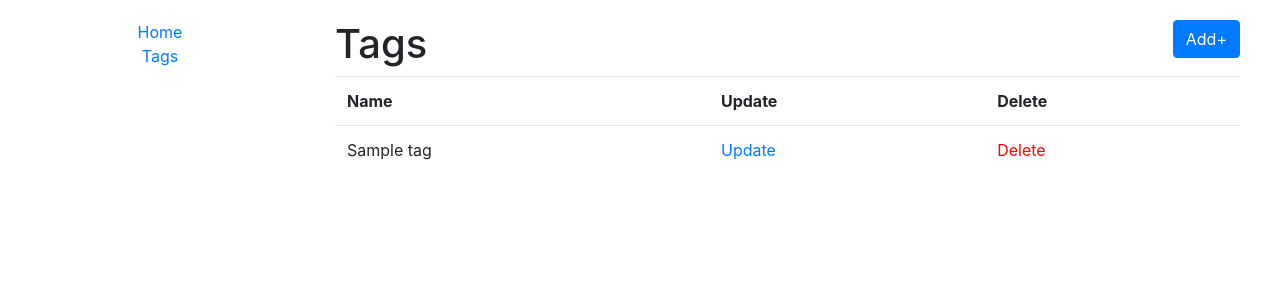
After one commit to MKeSiMu/todo-list-practice, a Django app: page /tags/ in a window 1280 px wide. The commit adds this page. Shown: the top 300 px of the page. Run offline with Django 4.2, Linux system fonts and the light colour scheme; tables that the repository leaves empty hold one stand-in row (values such as "Sample post").

Commit message:
Added CRUD for Tag

```diff
--- a/templates/includes/sidebar.html
+++ b/templates/includes/sidebar.html
@@ -1,4 +1,4 @@
 <ul class="sidebar-nav">
   <li class="li-sidebar"><a href="{% url 'todo_list_app:index' %}">Home</a></li>
-  <li class="li-sidebar"><a href="#">Tags</a></li>
+  <li class="li-sidebar"><a href="{% url 'todo_list_app:tag-list' %}">Tags</a></li>
 </ul>
--- /dev/null
+++ b/templates/todo_list_app/tag_list.html
@@ -0,0 +1,39 @@
+{% extends "base.html" %}
+
+{% block content %}
+  <h1>
+    Tags
+    <a href="{% url 'todo_list_app:tag-create' %}" class="btn btn-primary link-to-page float-right">
+      Add+
+    </a>
+  </h1>
+  {% if tag_name_list %}
+  <table class="table">
+      <tr>
+        <th>Name</th>
+        <th>Update</th>
+        <th>Delete</th>
+      </tr>
+    {% for tag in tag_name_list%}
+      <tr>
+      <td>
+        {{ tag }}
+      </td>
+      <td>
+        <a href="{% url 'todo_list_app:tag-update' pk=tag.id %}">
+          Update
+        </a>
+      </td>
+      <td>
+        <a style="color: red"
+           href="{% url 'todo_list_app:tag-delete' pk=tag.id %}">
+          Delete
+        </a>
+      </td>
+      </tr>
+      {% endfor %}
+    </table>
+   {% else %}
+     <p>No any tags!</p>
+  {% endif %}
+{% endblock %}
--- a/todo_list_app/urls.py
+++ b/todo_list_app/urls.py
@@ -6,6 +6,10 @@ from todo_list_app.views import (
     TaskUpdateView,
     TaskDeleteView,
     task_complete_or_undo,
+    TagListView,
+    TagCreateView,
+    TagUpdateView,
+    TagDeleteView,
 )
 
 urlpatterns = [
@@ -18,6 +22,10 @@ urlpatterns = [
         task_complete_or_undo,
         name="task-status"
     ),
+    path("tags/", TagListView.as_view(), name="tag-list"),
+    path("tags/create/", TagCreateView.as_view(), name="tag-create"),
+    path("tags/<int:pk>/update/", TagUpdateView.as_view(), name="tag-update"),
+    path("tags/<int:pk>/delete/", TagDeleteView.as_view(), name="tag-delete"),
 ]
 
 app_name = "todo_list_app"
--- a/todo_list_app/views.py
+++ b/todo_list_app/views.py
@@ -2,7 +2,7 @@ from django.shortcuts import redirect
 from django.urls import reverse_lazy
 from django.views import generic
 
-from todo_list_app.models import Task
+from todo_list_app.models import Task, Tag
 
 
 class TaskListView(generic.ListView):
@@ -38,3 +38,27 @@ def task_complete_or_undo(request, pk):
         task.task_status = True
         task.save()
     return redirect("/")
+
+
+class TagListView(generic.ListView):
+    model = Tag
+    context_object_name = "tag_name_list"
+    template_name = "todo_list_app/tag_list.html"
+    paginate_by = 10
+
+
+class TagCreateView(generic.CreateView):
+    model = Tag
+    fields = "__all__"
+    success_url = reverse_lazy("todo_list_app:tag-list")
+
+
+class TagUpdateView(generic.UpdateView):
+    model = Tag
+    fields = "__all__"
+    success_url = reverse_lazy("todo_list_app:tag-list")
+
+
+class TagDeleteView(generic.DeleteView):
+    model = Tag
+    success_url = reverse_lazy("todo_list_app:tag-list")
```
Also changed, not shown: templates/todo_list_app/tag_confirm_delete.html (added, +10 -0 lines), templates/todo_list_app/tag_form.html (added, +12 -0 lines).
